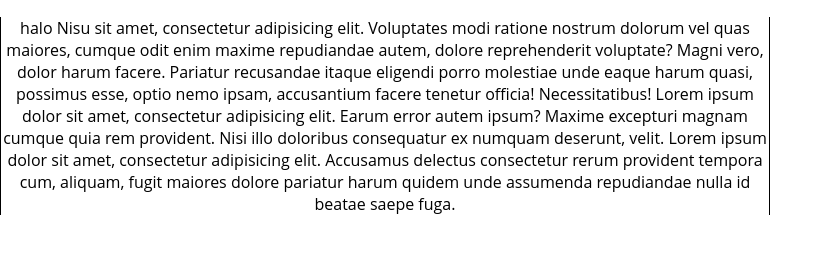
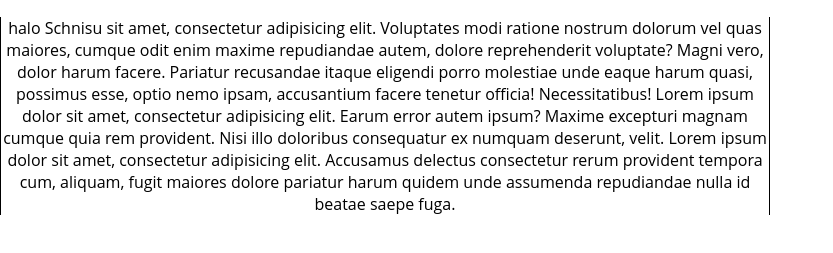
Before and after one commit to NisuSchnisu/Website-Paps, a plain HTML site: page official.html in a window 1280 px wide. Shown: the part 1245-1498 px from the top of the page, without its empty margins (0-833 px from the left). Drawn offline with nearby package versions, Linux system fonts and the light colour scheme.

Commit message:
ch ha nomol öbbis gwechslet

```diff
--- a/official.html
+++ b/official.html
@@ -35,7 +35,7 @@
 				<h2>Über Mich</h2>
 				<hr>
 				<div id="avatar"><img src="bilder/avatar.png"></div>
-				<p class="container"> halo Nisu sit amet, consectetur adipisicing elit. Voluptates modi ratione nostrum dolorum vel quas maiores, cumque odit enim maxime repudiandae autem, dolore reprehenderit voluptate? Magni vero, dolor harum facere. Pariatur recusandae itaque eligendi porro molestiae unde eaque harum quasi, possimus esse, optio nemo ipsam, accusantium facere tenetur officia! Necessitatibus! Lorem ipsum dolor sit amet, consectetur adipisicing elit. Earum error autem ipsum? Maxime excepturi magnam cumque quia rem provident. Nisi illo doloribus consequatur ex numquam deserunt, velit. Lorem ipsum dolor sit amet, consectetur adipisicing elit. Accusamus delectus consectetur rerum provident tempora cum, aliquam, fugit maiores dolore pariatur harum quidem unde assumenda repudiandae nulla id beatae saepe fuga.</p>
+				<p class="container"> halo Schnisu sit amet, consectetur adipisicing elit. Voluptates modi ratione nostrum dolorum vel quas maiores, cumque odit enim maxime repudiandae autem, dolore reprehenderit voluptate? Magni vero, dolor harum facere. Pariatur recusandae itaque eligendi porro molestiae unde eaque harum quasi, possimus esse, optio nemo ipsam, accusantium facere tenetur officia! Necessitatibus! Lorem ipsum dolor sit amet, consectetur adipisicing elit. Earum error autem ipsum? Maxime excepturi magnam cumque quia rem provident. Nisi illo doloribus consequatur ex numquam deserunt, velit. Lorem ipsum dolor sit amet, consectetur adipisicing elit. Accusamus delectus consectetur rerum provident tempora cum, aliquam, fugit maiores dolore pariatur harum quidem unde assumenda repudiandae nulla id beatae saepe fuga.</p>
 
 			</section>
 
```
